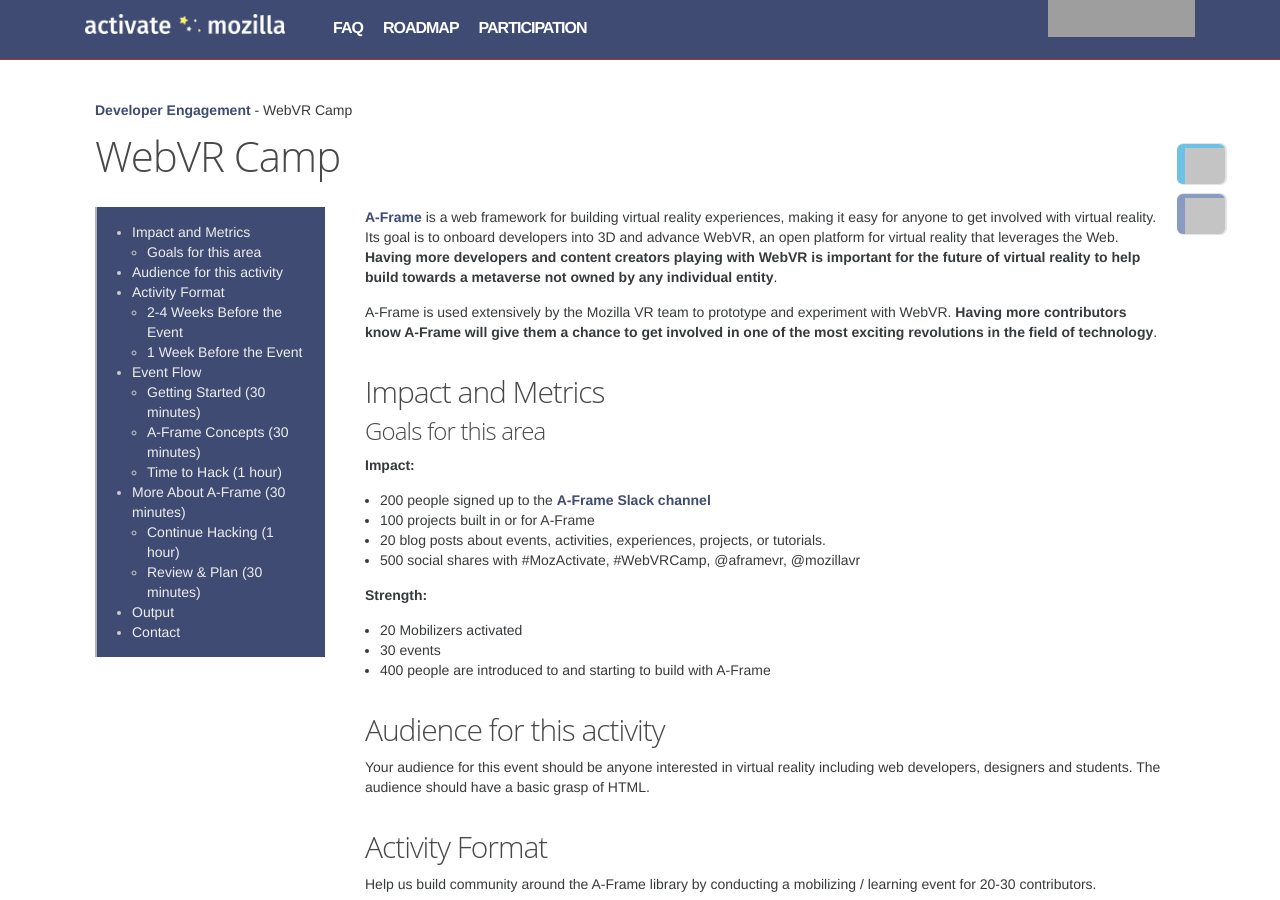
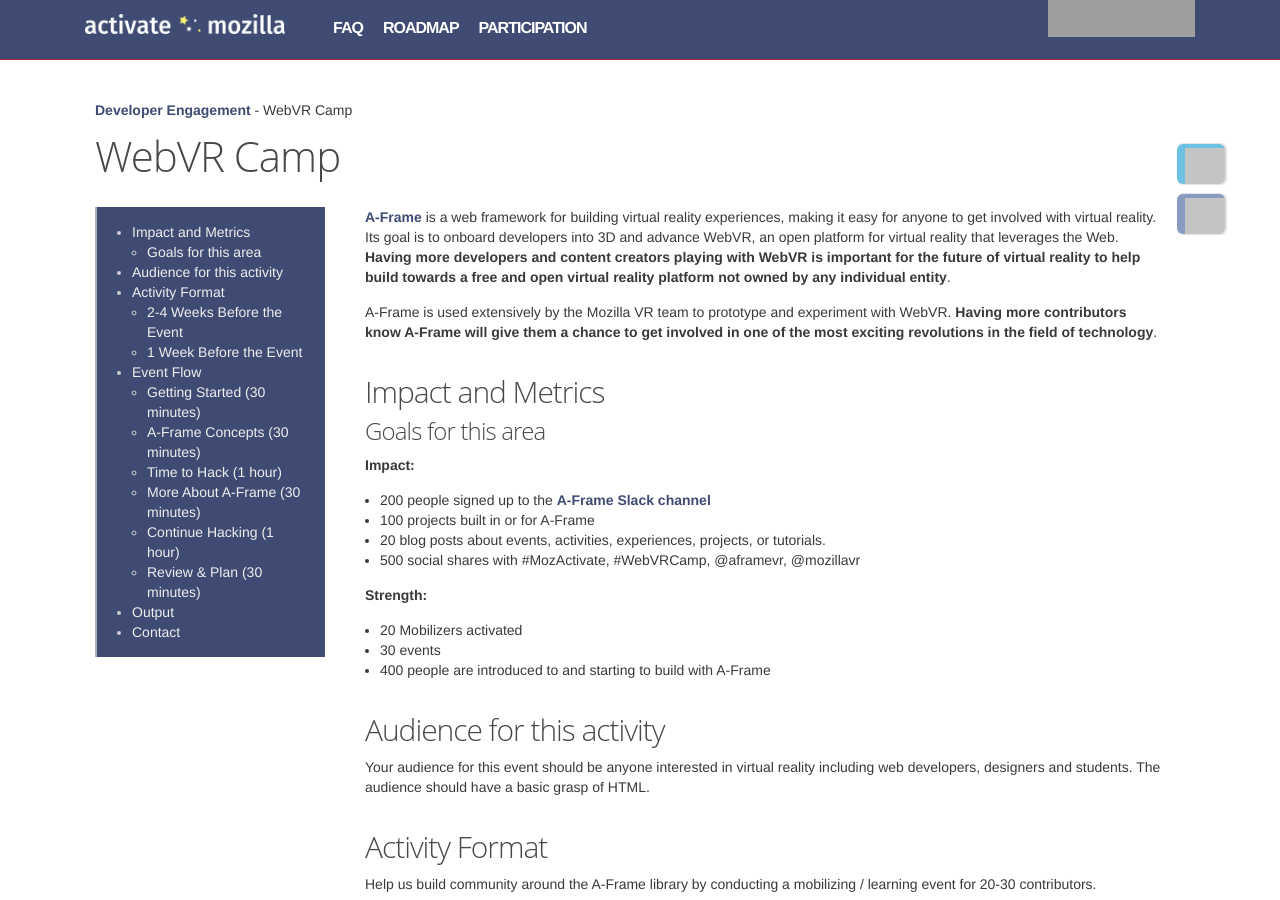
Before and after one commit to mozilla/activate.mozilla.community, a Jekyll site: the page built from _pages/developer-engagement/webvr-camp.md, in a window 1280 px wide and 900 px high. Built offline with Jekyll 4.4.1, drawn with Linux system fonts in a browser that asks for light colours; some web fonts are replaced; some of the changed text lies outside the part shown; grey boxes are pictures that could not be loaded.

Commit message:
Issue #46 : Tweaks to WebVR activity

```diff
--- a/_pages/developer-engagement/webvr-camp.md
+++ b/_pages/developer-engagement/webvr-camp.md
@@ -10,7 +10,7 @@
 * TOC
 {:toc}
 
-[A-Frame](https://aframe.io/) is a web framework for building virtual reality experiences, making it easy for anyone to get involved with virtual reality. Its goal is to onboard developers into 3D and advance WebVR, an open platform for virtual reality that leverages the Web. __Having more developers and content creators playing with WebVR is important for the future of virtual reality to help build towards a metaverse not owned by any individual entity__.
+[A-Frame](https://aframe.io/) is a web framework for building virtual reality experiences, making it easy for anyone to get involved with virtual reality. Its goal is to onboard developers into 3D and advance WebVR, an open platform for virtual reality that leverages the Web. __Having more developers and content creators playing with WebVR is important for the future of virtual reality to help build towards a free and open virtual reality platform not owned by any individual entity__.
 
 A-Frame is used extensively by the Mozilla VR team to prototype and experiment with WebVR. __Having more contributors know A-Frame will give them a chance to get involved in one of the most exciting revolutions in the field of technology__.
 
@@ -82,7 +82,7 @@
 * Can get started with [Codepen](http://codepen.io/mozvr/pen/BjygdO) or the [Boilerplate](https://github.com/aframevr/aframe-boilerplate)
     * For the boilerplate, we recommend using a local server such as [Mongoose](https://www.cesanta.com/products/binary) or through Node.js.
 
-## More About A-Frame (30 minutes)
+### More About A-Frame (30 minutes)
 
 * A-Frame in depth (e.g., demo of advanced scenes, how are they built, using community components)
 
@@ -112,4 +112,4 @@
 
 ## Contact
 
-Want to find out more about the A-Frame community? Ping us on the A-Frame Slack Channel or Tweet at us [@aframevr](https://twitter.com/aframevr). Visit the A-Frame community page (https://aframe.io/community/) for more details.
+Want to find out more about the A-Frame community? Ping us on the [A-Frame Slack channel](https://aframevr-slack.herokuapp.com/) or Tweet at us [@aframevr](https://twitter.com/aframevr). Visit the [A-Frame community page](https://aframe.io/community/) for more details.
```
